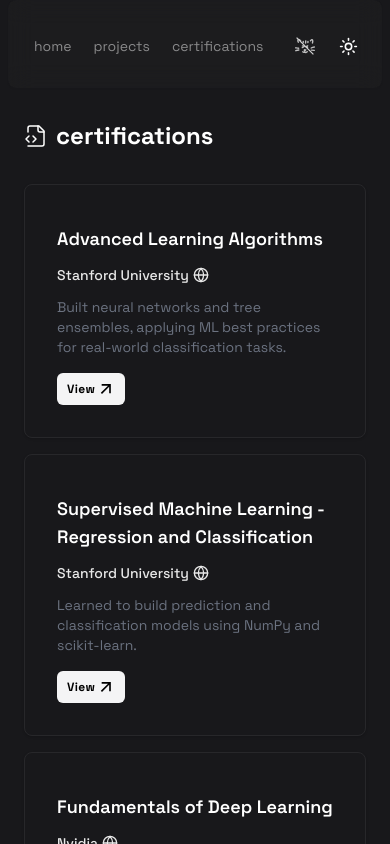
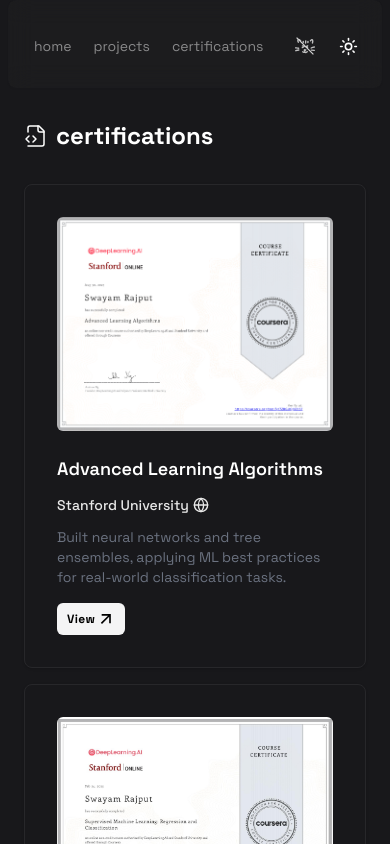
Before and after one commit to swayam-rajput/portfolio, a Next.js app: page /certifications in a window 390 px wide. Shown: the top 844 px of the page. Built offline with nearby package versions, Linux system fonts and the light colour scheme.

Commit message:
refactor: certifications
certificate img on mobile devices are not shown for the homepage

```diff
--- a/src/app/certifications/page.tsx
+++ b/src/app/certifications/page.tsx
@@ -10,7 +10,7 @@
 
             <div className="mt-8 px-2 flex flex-col gap-8 pb-16 ">
                 <h1 className="font-spacegrotesk text-2xl flex items-center font-bold gap-2"><FileCode2Icon strokeWidth={1.5}/> certifications</h1>
-                <Certificate/>
+                <Certificate showImage={true} />
             </div>
         </AnimationWrapper>
     )
--- a/src/app/components/Certificate.tsx
+++ b/src/app/components/Certificate.tsx
@@ -5,8 +5,9 @@
 
 interface Props{
     limit?: number;
+    showImage:boolean;
 }
-const Certificate = ({limit}:Props) => {
+const Certificate = ({limit,showImage}:Props) => {
     const [certifs, setCertifs] = useState(data);
     // const certifs = data;
     useEffect(()=>{
@@ -21,7 +22,7 @@
     return (
         <div className=" grid grid-cols-1 gap-4 justify-center">
             {certifs.map((certif:object,index)=>(
-                <CertificateCard key={index} {...certif}/>
+                <CertificateCard showImage={showImage} key={index} {...certif}/>
 
             ))}
         </div>
--- a/src/app/components/CertificateCard.tsx
+++ b/src/app/components/CertificateCard.tsx
@@ -1,5 +1,5 @@
 import { Button } from '@/components/ui/button';
-
+import { cn } from '@/lib/utils';
 import React from 'react'
 
 const CertificateCard = ({
@@ -9,17 +9,20 @@
     site='',
     link='',
     buttonText='View',
-    buttonLink=''
+    buttonLink='',
+    showImage=true
 }) => {
     return (
         <div className="flex p-8 rounded-lg shadow hover:shadow-md transition border  ">
             <div className="flex justify-between  flex-col md:flex-row-reverse flex-grow gap-4 md:gap-8">
+                {
+                    <div className={cn(" justify-end shrink-0",(!showImage) && 'md:flex hidden')}>
+                            <a target='_blank' className='flex' href={link}>
+                                <img src={image} alt={title}  loading="lazy" className="flex  border dark:border-none border-gray-300 rounded-md outline-none md:h-44 w-full  object-cover "/>
+                            </a>
+                    </div>
 
-                <div className="sm:flex justify-end shrink-0 hidden ">
-                        <a target='_blank' className='flex' href={link}>
-                            <img src={image} alt={title}  loading="lazy" className="flex  border dark:border-none border-gray-300 rounded-md outline-none md:h-44 w-full  object-cover "/>
-                        </a>
-                </div>
+                }
 
                 <div className="flex justify-between flex-col ">
                     <div className='flex flex-col gap-3'>
--- a/src/app/components/Footer.tsx
+++ b/src/app/components/Footer.tsx
@@ -12,7 +12,8 @@
                 {/* <a className="link" href="/">tedawf.com</a>  */}
             </p>
             <Link className="flex flex-row justify-center items-center py-4 opacity-85 hover:opacity-100 active:opacity-50 text-sm transition-all   text-gray-500 dark:text-gray-400 font-semibold" href={'/contact'}>
-            <Button variant={"link"}>
+            <Button variant={"link"} className="inline-flex  px-3 py-0.5 transition-all duration-200 shadow-white/20 shadow-xl hover:shadow-none ">
+            {/* inline-flex items-center text-xs max-w-full gap-2  font-medium cursor-pointer border border-border-tertiary border-dashed rounded-none group bg-bg-base font-mono text-white shadow-white/5 shadow-xl transition-all duration-200 hover:shadow-none */}
                 Contact Me
             </Button>
             {/* contact me */}</Link >
--- a/src/app/page.tsx
+++ b/src/app/page.tsx
@@ -10,21 +10,6 @@
 import Certificate from "./components/Certificate";
 import { ArrowRight , FileCode2Icon, TerminalIcon } from "lucide-react";
 import AnimationWrapper from "@/components/ui/animwrapper";
-
-const LineBreakDesign = ()=>{
-    return (
-        <i></i>
-        // <div className="relative flex bg-bg-base h-8 w-full border-border-primary border-b border-dashed overflow-hidden">
-        //     <div
-        //         className="pointer-events-none absolute inset-0 opacity-50 z-0"
-        //         style={{
-        //         backgroundImage:
-        //             "repeating-linear-gradient(315deg, rgba(82,82,91,0.3) 0px, rgba(82,82,91,0.3) 1px, transparent 1px, transparent 10px)",
-        //         }}
-        //     />
-        // </div>
-    )
-}
 
 export default function Home() {
     const age = new Date().getFullYear() - 2005;
@@ -69,7 +54,7 @@
                             </div>
                         </div>
                     </div>
-                    <div className="flex gap-6 mb-16 sm:mx-0 mx-2 flex-col">
+                    <div className="flex gap-6 mb-10 sm:mx-0 mx-2 flex-col">
                         <span className="flex gap-2 flex-row items-center">
 
                             <h1 className=" font-semibold flex items-center text-xl">Tech Stack </h1>
@@ -80,7 +65,7 @@
 
                     </div>
 
-                    <LineBreakDesign/>
+
 
                     {/* tab */}
                     <div className="">
@@ -93,7 +78,7 @@
 
                     </div>
 
-                    <LineBreakDesign/>
+
                     <div className="flex flex-col mt-2 mb-6 px-2 gap-6">
                         <div className="flex flex-row items-center justify-between">
                             <Link href={'/projects'} className="flex w-full group justify-between">
@@ -109,7 +94,7 @@
                             <Projects limit={2}/>
                         {/* </div> */}
                     </div>
-                    <LineBreakDesign/>
+
                     <div className="flex flex-col mt-2 px-2 gap-6">
                         <div className="flex group flex-row items-center ">
                             <Link href={'/certifications'} className="flex w-full justify-between group gap-4">
@@ -122,11 +107,10 @@
                             </Link>
                         </div>
                         {/* <div className="md:flex hidden"> */}
-                            <Certificate limit={2}/>
+                            <Certificate showImage={false} limit={2}/>
                         {/* </div> */}
                     </div>
                 </main>
-                <LineBreakDesign/>
             </div>
 
         </AnimationWrapper>
```
